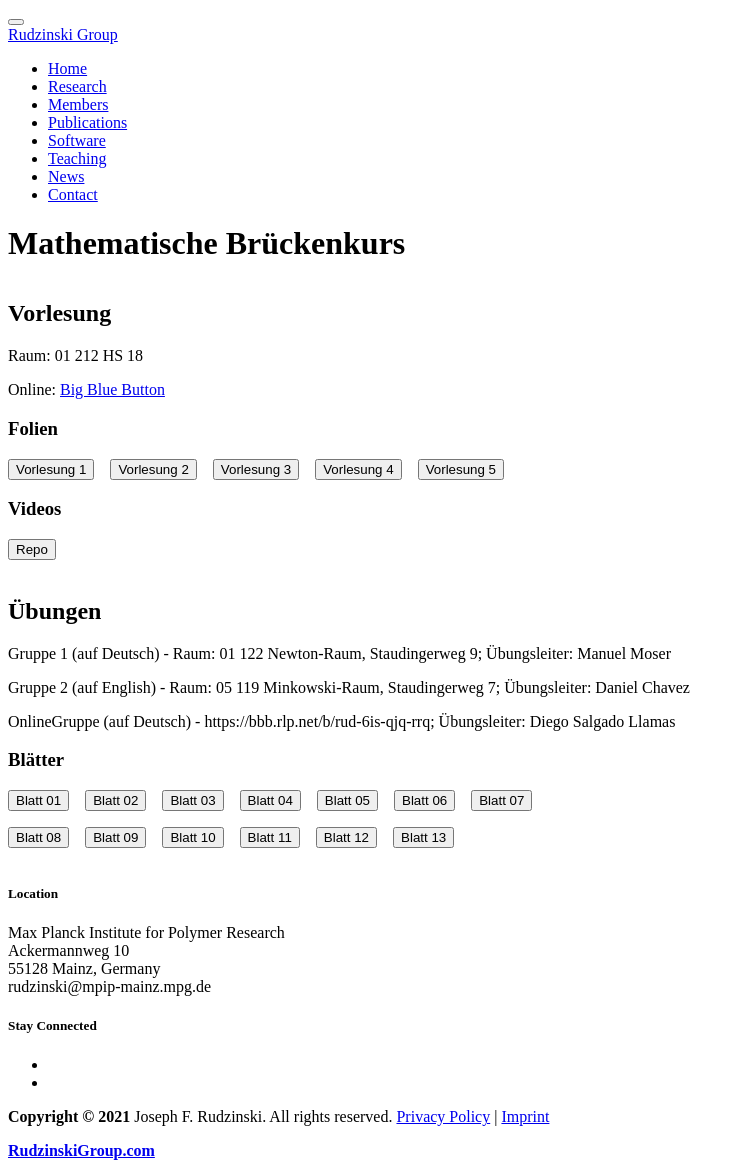
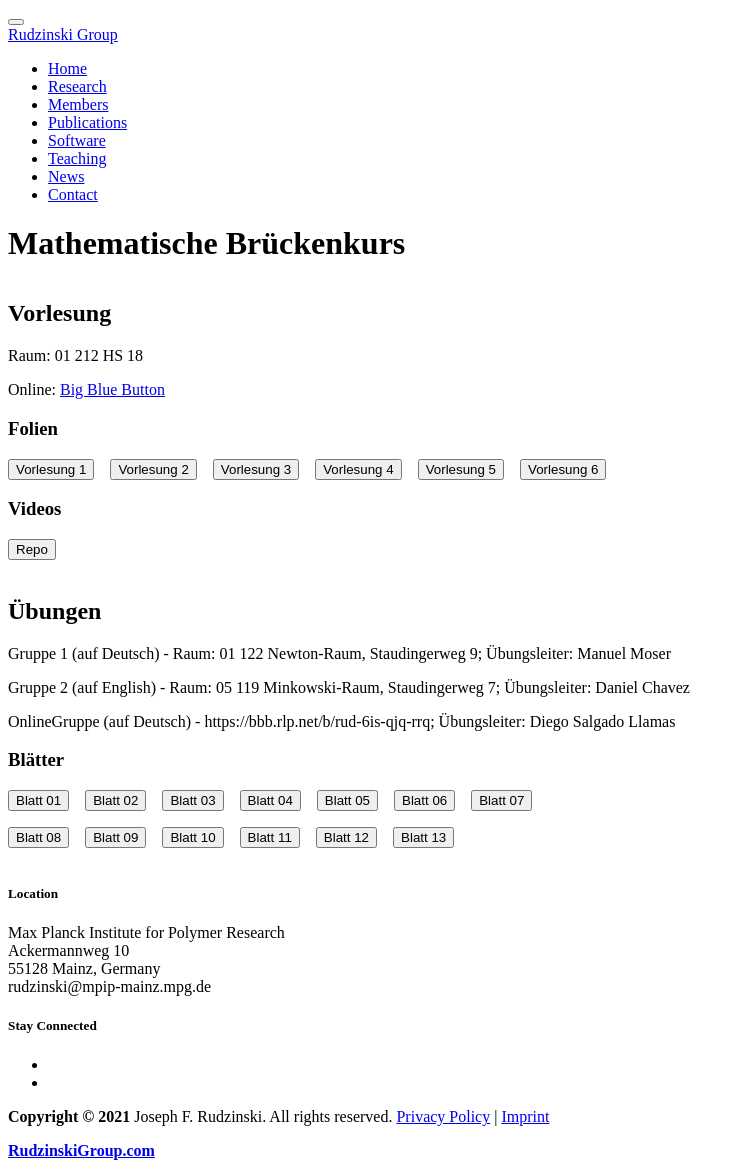
Before and after one commit to JFRudzinski/JFRudzinski.github.io, a Jekyll site: the page built from _posts/classes/2021-09-26-Brueckenkurs.md, in a window 1280 px wide. Shown: the whole page, without its empty margins (0-745 px from the left). Built offline with Jekyll 4.4.1, drawn with Linux system fonts in a browser that asks for light colours.

Commit message:
added vor 06

```diff
--- a/_posts/classes/2021-09-26-Brueckenkurs.md
+++ b/_posts/classes/2021-09-26-Brueckenkurs.md
@@ -37,6 +37,8 @@ categories: jekyll Class
         <a href="{{site.baseurl}}/assets/content/Teaching/Brueckenkurs/Vorlesungen/vorl_04.pdf" target="_blank"><button class="button-new shadow">Vorlesung 4</button></a>
         &nbsp;&nbsp;
         <a href="{{site.baseurl}}/assets/content/Teaching/Brueckenkurs/Vorlesungen/vorl_05.pdf" target="_blank"><button class="button-new shadow">Vorlesung 5</button></a>
+        &nbsp;&nbsp;
+        <a href="{{site.baseurl}}/assets/content/Teaching/Brueckenkurs/Vorlesungen/vorl_06.pdf" target="_blank"><button class="button-new shadow">Vorlesung 6</button></a>
         &nbsp;&nbsp;
         </p>
         <h3 class="post-subtitle">Videos</h3>
```
Also changed, not shown: 1 other file.
